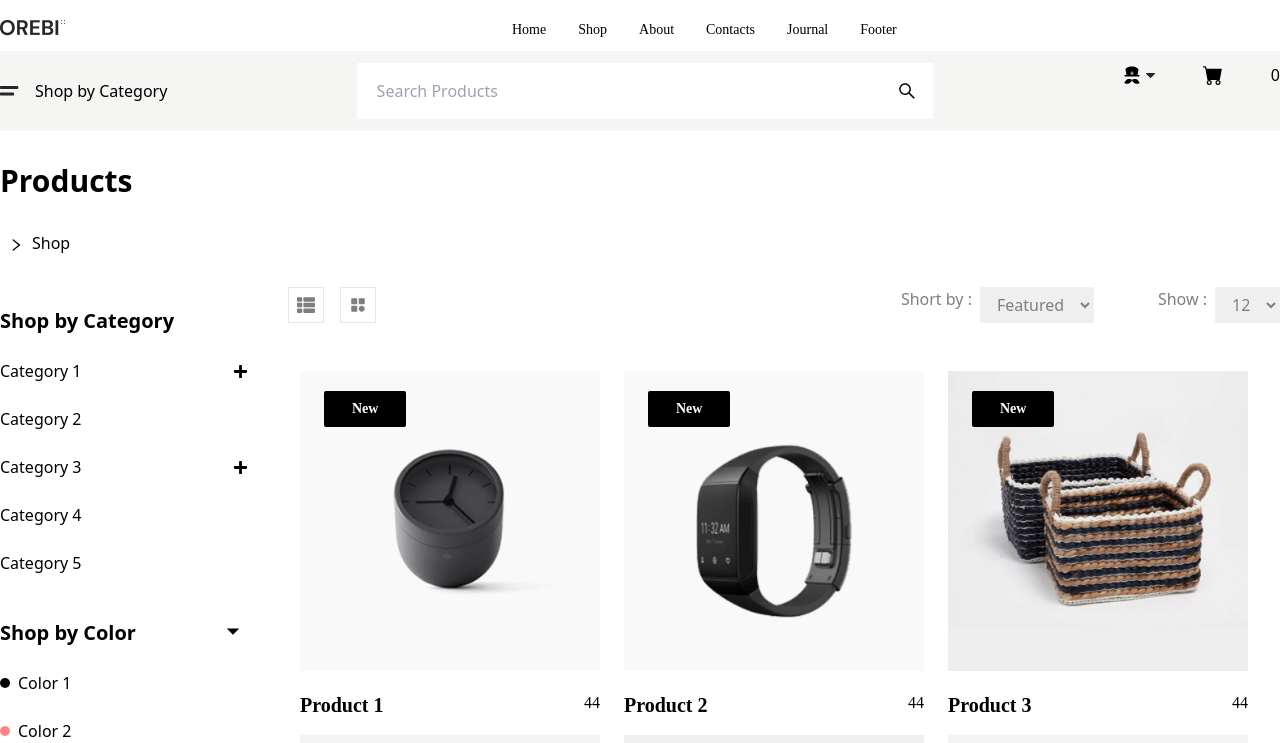
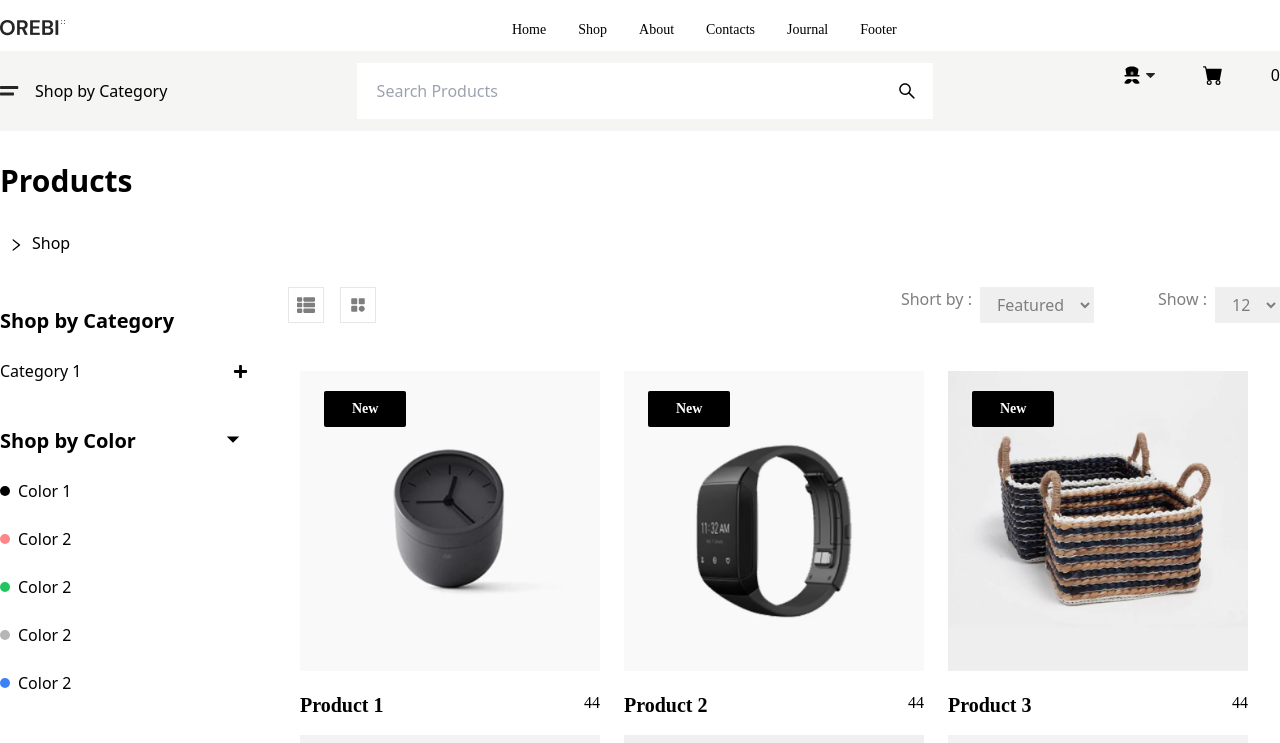
Before and after one commit to jibonrahaman/Orebi-fronted-E-commerce, a React (Vite) app: page /shop in a window 1280 px wide. Shown: the top 743 px of the page. Built offline with nearby package versions, Linux system fonts and the light colour scheme.

Commit message:
Category toggle system

```diff
--- a/src/ShopByCategory.jsx
+++ b/src/ShopByCategory.jsx
@@ -1,22 +1,20 @@
-import React from 'react'
-import { FaPlus } from 'react-icons/fa'
+import React, { useState } from 'react'
+import { FaMinus, FaPlus } from 'react-icons/fa'
 
 export default function ShopByCategory() {
+  const [ToggleCategory,setToggleCategory] = useState(false)
+
   return (
     <>
         {/*Shop by Category  */}
         <h3 className='font-semibold text-xl  mt-5'>Shop by Category</h3>
-            <button className="flex justify-between items-center">
+            <button onClick={()=>setToggleCategory(!ToggleCategory)} className="flex justify-between items-center">
             <p>Category 1</p>
-            <FaPlus size={15}/>
+            {ToggleCategory ?<FaMinus size={15}/> :<FaPlus size={15}/>}
             </button>
-            <p>Category 2</p>
-            <button className="flex justify-between items-center">
-            <p>Category 3</p>
-            <FaPlus size={15}/>
-            </button>
-            <p>Category 4</p>
-            <p>Category 5</p>
+            {ToggleCategory && <p className=' border-b'>demo</p>}
+
+
     </>
   )
 }
```
